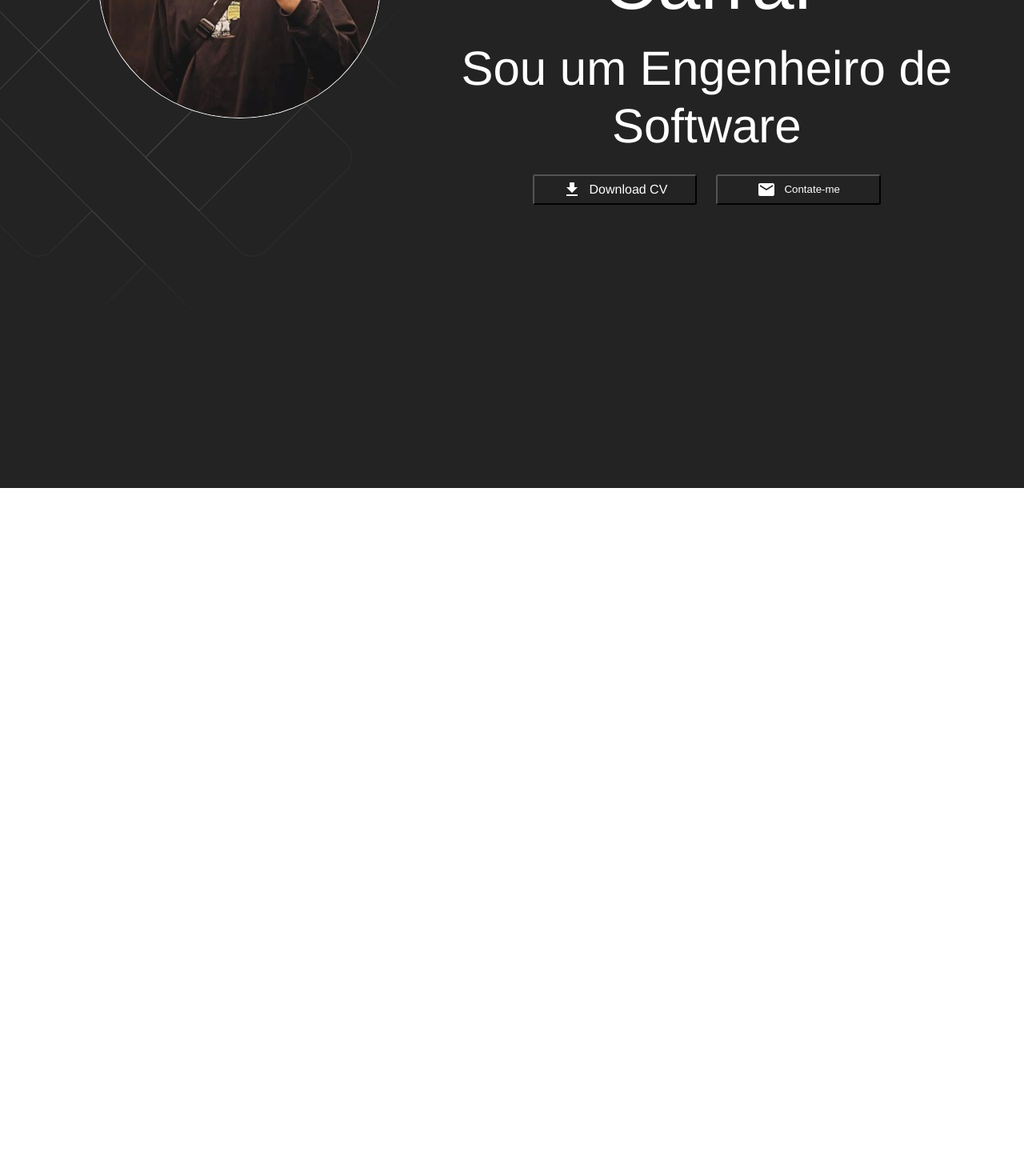
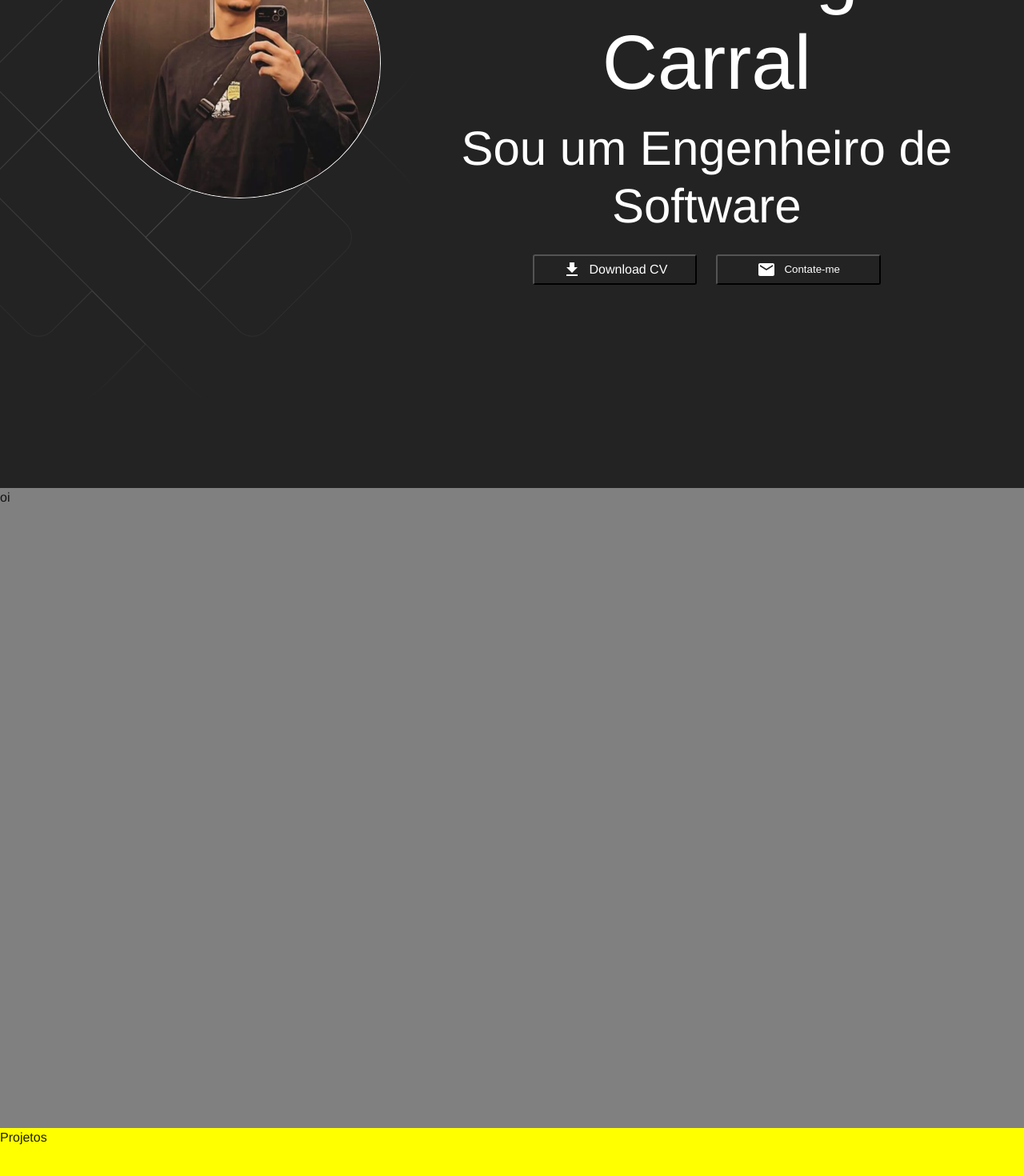
Before and after one commit to Pablo-Lage-Carral/pablo-portfolio, a React (Vite) app: page / in a window 1280 px wide. Shown: the part 190-1660 px from the top of the page at 80% size. Before the commit the page ends 800 px from the top, so only its background shows below. Built offline with nearby package versions, Linux system fonts and the light colour scheme.

Commit message:
Comit recente 04/09

```diff
--- a/src/App.tsx
+++ b/src/App.tsx
@@ -1,4 +1,7 @@
+
 import Home from "./pages/Home/Home"
+import Habilidades from "./pages/Home/Sections/Habilidades/Habilidades"
+import Projetos from "./pages/Home/Sections/Projetos/Projetos"
 
 
 const App = () => {
@@ -7,6 +10,8 @@ const App = () => {
   return (
     <>
       <Home/>
+      <Habilidades/>
+      <Projetos/>
     </>
   )
 }
--- a/src/components/NavBar/NavBar.tsx
+++ b/src/components/NavBar/NavBar.tsx
@@ -14,7 +14,7 @@ const   NavBar = () => {
         <AppBar position="absolute">
             <StyledToolbar>
                 <MenuItem>Sobre</MenuItem>
-                <MenuItem>Habilidades</MenuItem>
+                <MenuItem >Habilidades</MenuItem>
                 <MenuItem>Projetos</MenuItem>
             </StyledToolbar>
 
--- a/src/components/StyledButton/StyledButton.tsx
+++ b/src/components/StyledButton/StyledButton.tsx
@@ -20,7 +20,7 @@ const   StyledButton:  React.FC<StyledButtonProps> = ({ children, onClick }) =>
         justifyContent: "center",
         gap: "10px",
         '&:hover': {
-            backgroundColor: theme.palette.secondary.contrastText
+            backgroundColor: theme.palette.primary.light
         }
     }))
 
--- a/src/main.tsx
+++ b/src/main.tsx
@@ -2,7 +2,7 @@ import { StrictMode } from 'react'
 import { createRoot } from 'react-dom/client'
 import App from './App.tsx'
 import { CssBaseline, ThemeProvider } from '@mui/material'
-import theme from './Theme.ts'
+import theme from './theme.ts'
 
 createRoot(document.getElementById('root')!).render(
   <StrictMode>
--- a/src/pages/Home/Home.tsx
+++ b/src/pages/Home/Home.tsx
@@ -5,7 +5,8 @@ import Hero from "./Sections/Hero/Hero"
 const   Home = () => {
 
 
-    return (
+
+  return (
       <>
         <NavBar/>
         <Hero/>
--- /dev/null
+++ b/src/pages/Home/Sections/Habilidades/Habilidades.tsx
@@ -0,0 +1,23 @@
+import { Height } from "@mui/icons-material"
+import { AnimatedBackground } from "../../../../components/AnimatedBackground/AnimatedBackground"
+import styled from "@emotion/styled"
+
+
+const Habilidades = () => {
+
+    const StyledHabilidades = styled("div")(() => ({
+        background: "grey",
+        height: "100vh"
+    }))
+
+
+    return (
+        <>
+            <StyledHabilidades>
+                oi
+            </StyledHabilidades>
+        </>
+      )
+}
+
+    export default Habilidades
--- a/src/pages/Home/Sections/Hero/Hero.tsx
+++ b/src/pages/Home/Sections/Hero/Hero.tsx
@@ -1,4 +1,4 @@
-import { Box, Button, Container, Grid, Typography, styled } from "@mui/material"
+import { Box, Container, Grid, Typography, styled } from "@mui/material"
 import Avatar from "../../../../assets/Images/image.png"
 import DownloadIcon from '@mui/icons-material/Download';
 import EmailIcon from '@mui/icons-material/Email';
@@ -17,7 +17,7 @@ const   Hero = () => {
             paddingTop: "100px"
         },
         [theme.breakpoints.up("md")]: { // desktop
-            paddingTop: "0px"
+            paddingTop: "100px"
         }
     }))
 
@@ -53,7 +53,7 @@ const   Hero = () => {
 
                         <Grid container display="flex" justifyContent="center" spacing={3} pt={3}>
                             <Grid item xs={12} md={4} display="flex" justifyContent="center">
-                                <StyledButton onClick="">
+                                <StyledButton onClick={() => console.log("download")}>
                                     <DownloadIcon/>
                                         <Typography>
                                             Download CV
@@ -63,7 +63,7 @@ const   Hero = () => {
                             </Grid>
 
                             <Grid item xs={12} md={4} display="flex" justifyContent="center">
-                                <StyledButton onClick="">
+                                <StyledButton onClick={() => console.log("contato")}>
                                     <EmailIcon/>
                                     Contate-me
                                 </StyledButton>
--- /dev/null
+++ b/src/pages/Home/Sections/Projetos/Projetos.tsx
@@ -0,0 +1,20 @@
+import styled from "@emotion/styled"
+
+
+const Projetos = () => {
+
+  const StyledProjetos = styled("div")(() => ({
+    background: "yellow",
+    height: "100vh"
+  }))
+
+    return (
+        <>
+            <StyledProjetos>
+              Projetos
+            </StyledProjetos>
+        </>
+      )
+    }
+
+    export default Projetos
--- a/src/theme.ts
+++ b/src/theme.ts
@@ -1,5 +1,5 @@
 import { createTheme, responsiveFontSizes } from '@mui/material/styles';
-import { green, purple } from '@mui/material/colors';
+
 
 let theme = createTheme({
   palette: {
```
